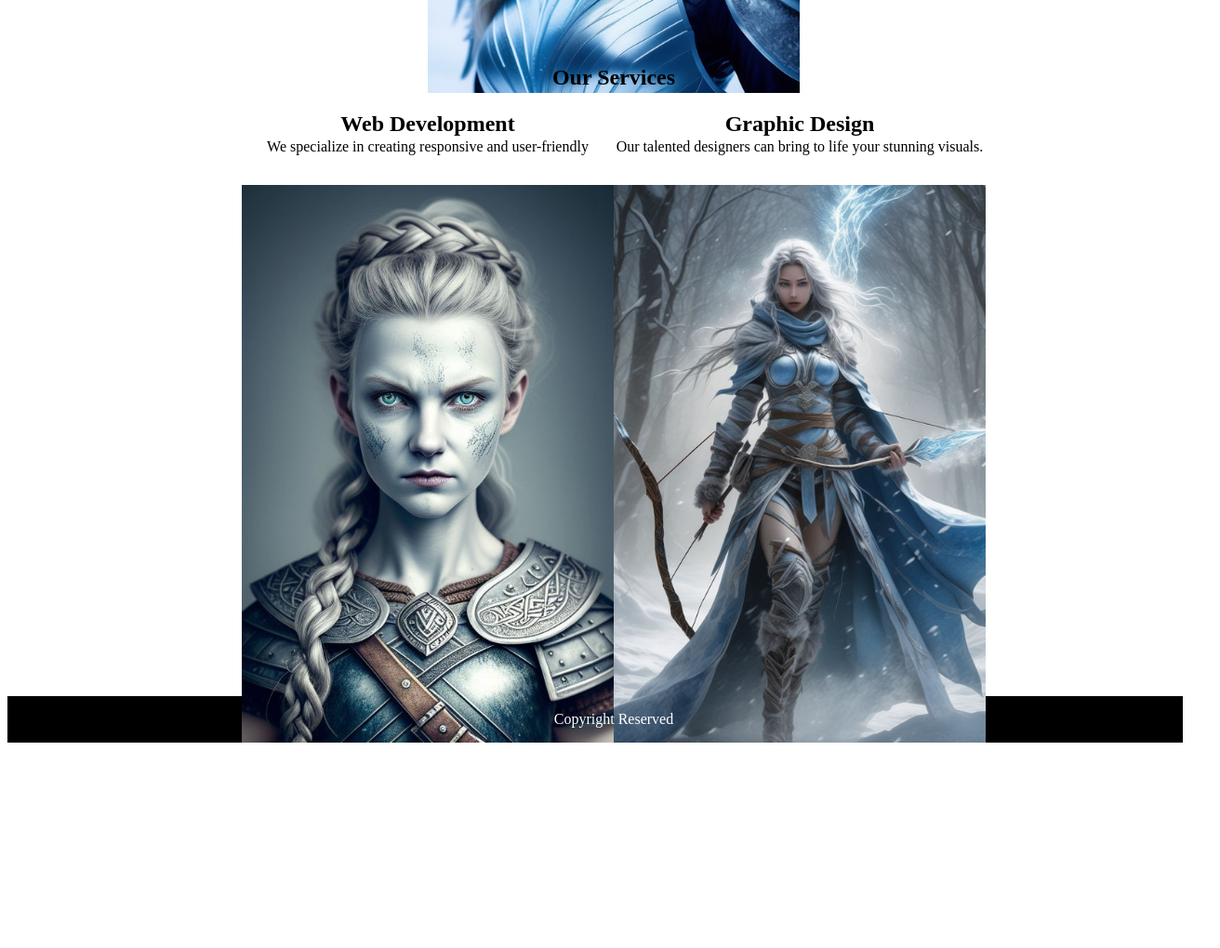
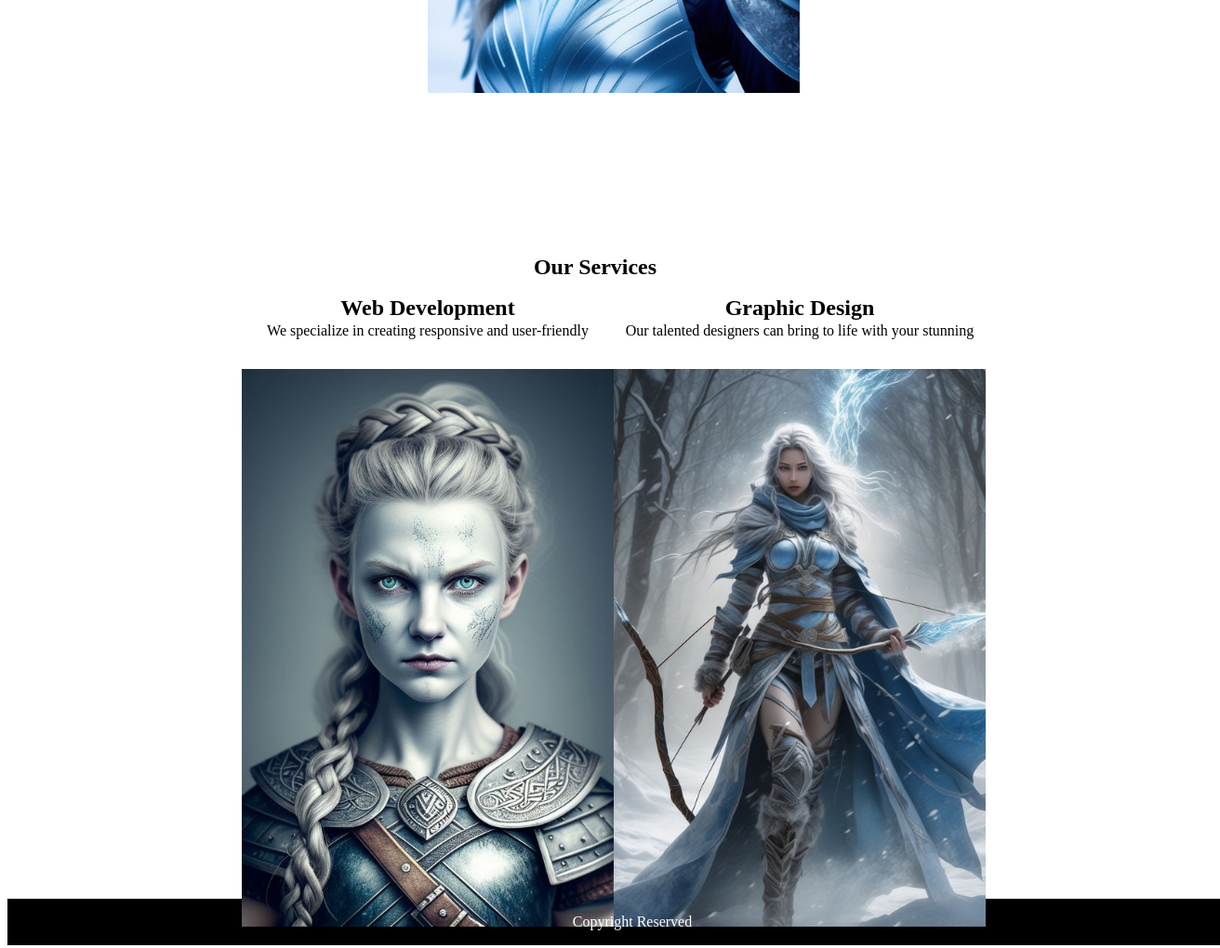
Before and after one commit to thatomohajane/684129-labs-sd-24, a plain HTML site: page lab-2/lab-two.html in a window 1280 px wide. Shown: the part 640-1660 px from the top of the page at 93% size, 1312 px wide, since content can reach past the window. Before the commit the page ends 1447 px from the top, so only its background shows below. Drawn offline with Linux system fonts and the light colour scheme.

Commit message:
Updated lab-two

```diff
--- a/lab-2/lab-two.html
+++ b/lab-2/lab-two.html
@@ -4,11 +4,12 @@
  <style>
   .flex-container {
    display: flex;
-      flex-flow: column nowrap;
-      justify-content: center;
+   flex-direction: column;
+   justify-content: space-between;
    align-items: center;
    list-style: none;
    background: white;
+   min-height: 100vh;
   }
 
   .flex-container-bottom {
@@ -26,6 +27,7 @@
    line-height: 0px;
    color: white;
    text-align: center;
+   margin-bottom: 20px;
   }
 
   .flex-item h2 {
@@ -80,6 +82,9 @@
    list-style: none;
    margin: 0;
    background: black;
+   bottom: 0;
+   width: 100%;
+   height: 50px;
   }
 
   .navigation-footer a {
@@ -92,6 +97,14 @@
   img {
    width: 100%;
    height: auto;
+  }
+
+  section {
+   display: flex;
+   justify-content: center;
+   align-items: center;
+   flex-direction: column;
+   margin-top: 20px;
   }
 
  </style>
@@ -112,22 +125,21 @@
   </li>
  </ul>
 
-  <ul class="flex-container">
-      <h2 style="color: black">Our Services</h2>
-  </ul>
-
+ <section>
+  <h2>Our Services</h2>
   <ul class="flex-container-bottom">
    <li class="flex-item">
     <h2 style="color: black">Web Development</h2>
-      <p style="color: black">We specialize in creating responsive and user-friendly websites.</p>
+    <p style="color: black">We specialize in creating responsive and user-friendly websites</p>
     <img src="2.jpeg">
    </li>
    <li class="flex-item">
     <h2 style="color: black">Graphic Design</h2>
-      <p style="color: black">Our talented designers can bring to life your stunning visuals.</p>
+    <p style="color: black">Our talented designers can bring to life with your stunning visuals</p>
     <img src="3.jpeg">
    </li>
   </ul>
+ </section>
 
  <ul class="navigation-footer">
   <li><a href="#">Copyright Reserved</a></li>
```
Lines whose indentation alone changed are shown as unchanged.
